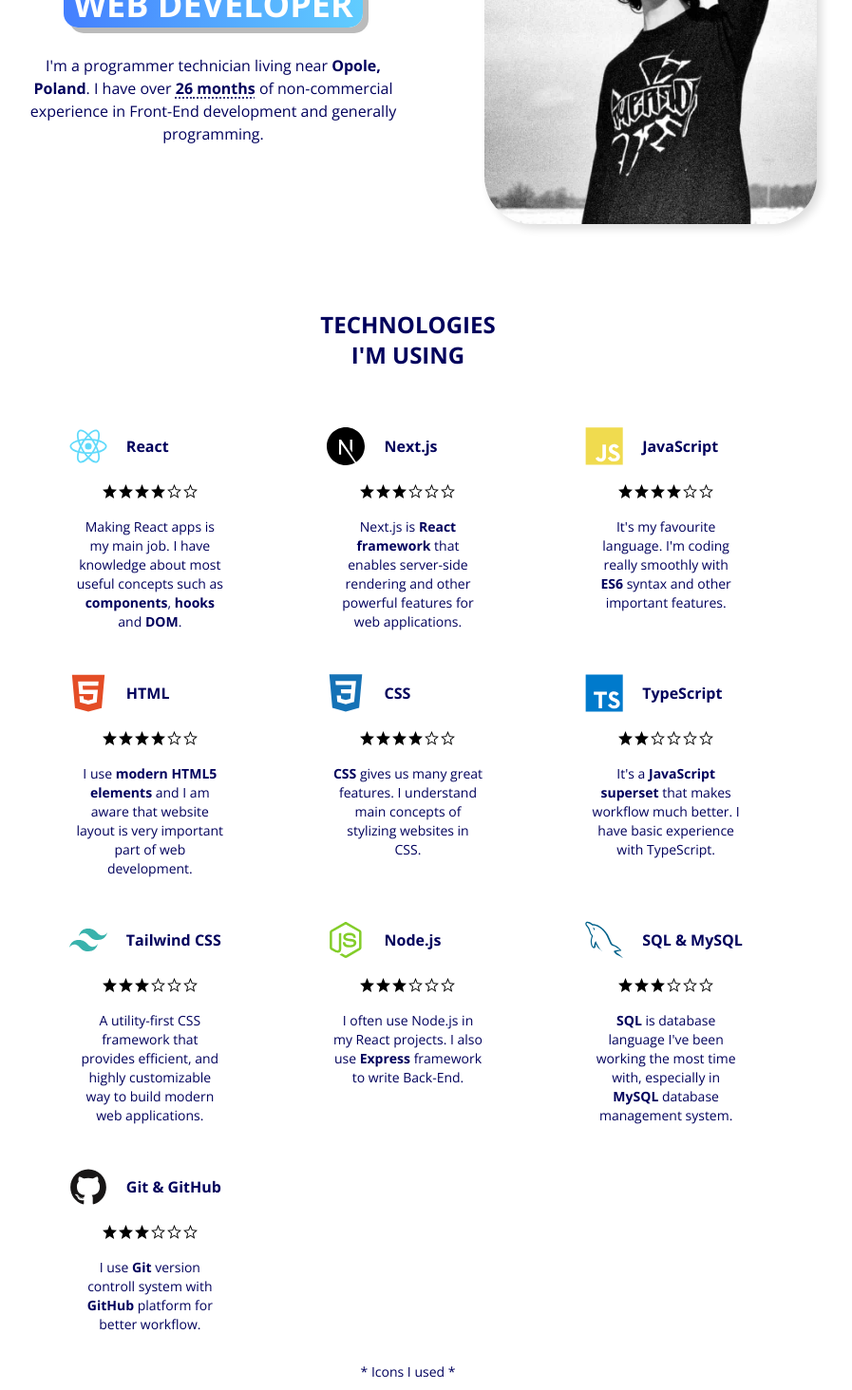
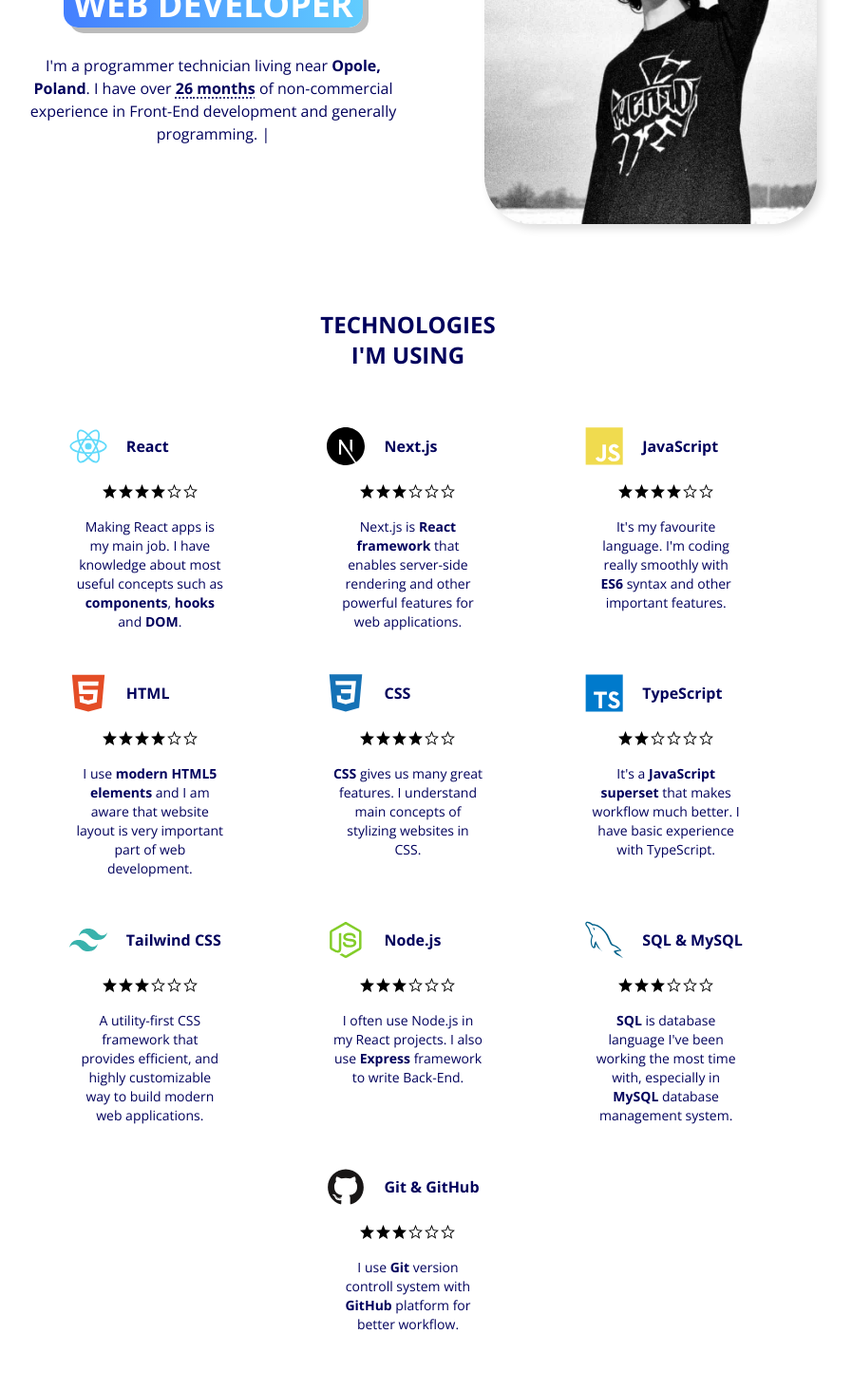
Before and after one commit to wojnet/portfolio-next, a Next.js app: page / in a window 1280 px wide. Shown: the part 340-1804 px from the top of the page at 95% size, without its empty margins (203-1100 px from the left). Built offline with nearby package versions, Linux system fonts and the light colour scheme.

Commit message:
Some small changes

```diff
--- /dev/null
+++ b/src/app/components/BlockCursor.tsx
@@ -0,0 +1,9 @@
+import { FC } from "react";
+
+const BlockCursor: FC = () => {
+    return (
+        <span className="animate-[cursor_1s_linear_infinite]">|</span>
+    );
+}
+
+export default BlockCursor;
--- a/src/app/components/PostTile.tsx
+++ b/src/app/components/PostTile.tsx
@@ -23,6 +23,7 @@ const PostTile: FC<PostTileProps> = ({ title, summary, imageSrc, imageAlt, autho
                     alt={imageAlt}
                     width={0}
                     height={0}
+                    placeholder="blur"
                     className="w-full h-[220px] object-cover rounded-[25px] mb-[20px] shadow-lg transition"
                 />
                 <h3 className="text-center text-[19px] font-bold mb-[15px] leading-[22px] group-hover:text-color-2 transition">{ title }</h3>
--- a/src/app/components/Skill.tsx
+++ b/src/app/components/Skill.tsx
@@ -33,7 +33,7 @@ const Skill: FC<SkillProps> = ({ url, alt, stars, title, description }) => {
     });
 
     return (
-        <div className="w-full max-w-[250px] min-h-[100px] flex flex-col items-center justify-start px-[20px]">
+        <div className="w-full max-w-[250px] min-h-[100px] flex flex-col items-center justify-start last-of-type:col-span-full px-[20px]">
             <div className="h-[80px] flex self-start items-center text-[14px]">
                 <Image
                     src={url}
--- a/src/app/globals.css
+++ b/src/app/globals.css
@@ -11,7 +11,8 @@
     --color-3: #151b0e;
     --color-4: #61cdff;
     --color-5: #ffe692;
-    --backgroundColor: #ffffff;
+    --background-color: #ffffff;
+    --background-color-05: #ffffff88;
     --grayText: #7979b3;
     --gray: #545454;
     --cyan: #6b42ff;
@@ -38,7 +39,7 @@ html {
 body {
   width: 100%;
   min-height: 100vh;
-  background: var(--backgroundColor);
+  background: var(--background-color);
   display: flex;
   flex-direction: column;
   justify-content: flex-start;
@@ -54,7 +55,7 @@ abbr {
   text-shadow: none;
   background: linear-gradient(to right, var(--color-2), var(--color-4));
   box-shadow: 6px 6px 0 #0004;
-  color: var(--backgroundColor);
+  color: var(--background-color);
   padding-inline: 10px;
   border-radius: 15px;
 }
--- a/src/app/page.tsx
+++ b/src/app/page.tsx
@@ -4,6 +4,7 @@ import Link from 'next/link';
 import Project from './components/Project';
 import Skill from './components/Skill';
 import skills from './skills';
+import BlockCursor from './components/BlockCursor';
 
 export default function Home() {
   const startDate = new Date(2021, 8, 25);
@@ -16,7 +17,7 @@ export default function Home() {
             Hi, I&apos;m Wojciech<br /><span className="TextBG mx-[5px]">WEB&nbsp;DEVELOPER</span>
           </h2>
           <p className="max-w-[300px] sm:max-w-[400px] text-sm sm:text-base mt-[15px]">
-          I&apos;m a programmer technician living near <b>Opole, Poland</b>. I have over <b><MonthCounter startDate={startDate} title="Started in April 2021, date calculated by JavaScript" /></b> of non-commercial experience in Front-End development and generally programming.
+          I&apos;m a programmer technician living near <b>Opole, Poland</b>. I have over <b><MonthCounter startDate={startDate} title="Started in April 2021, date calculated by JavaScript" /></b> of non-commercial experience in Front-End development and generally programming. <BlockCursor />
           </p>
         </section>
         <Image src="/images/wojtek.jpg" alt="Wojtek" width={0} height={0} priority sizes="100%" className="w-2/3 max-w-[350px] rounded-[50px] shadow-[5px_5px_10px_#0002]" />
@@ -24,7 +25,7 @@ export default function Home() {
       <h2 className="text-center text-2xl font-bold mb-[30px]">
         TECHNOLOGIES<br />I&apos;M USING
       </h2>
-      <div className="w-full max-w-[1000px] mb-[20px] grid grid-cols-1 justify-items-center sm:grid-cols-2 min-[850px]:grid-cols-3 gap-[25px_15px] justify-center content-center p-[10px_10px] sm:p-[10px_100px]">
+      <div className="w-full max-w-[1000px] grid grid-cols-1 justify-items-center sm:grid-cols-2 min-[850px]:grid-cols-3 gap-[25px_15px] justify-center content-center p-[10px_10px] sm:p-[10px_100px] mb-[50px]">
         { skills.map((skill, index) => <Skill
           key={index}
           url={skill.url}
@@ -34,7 +35,7 @@ export default function Home() {
           description={skill?.description}
         />) }
       </div>
-      <Link className="text-sm mb-[100px]" href="https://github.com/devicons/devicon" target="_blank">* Icons I used *</Link>
+      <Link className="text-sm text-background-color bg-emerald-500 mb-[100px] font-bold border rounded-lg p-[2px_7px] transition hover:text-emerald-500 hover:bg-background-color" href="https://github.com/devicons/devicon" target="_blank">Icons I used</Link>
       <h2 className="text-center text-2xl font-bold mb-[30px]">
         MY PROJECTS
       </h2>
--- a/tailwind.config.ts
+++ b/tailwind.config.ts
@@ -19,11 +19,18 @@ const config: Config = {
         "color-3": "var(--c3)",
         "color-4": "var(--c4)",
         "color-5": "var(--c5)",
-        "background-color": "var(--backgroundColor)",
+        "background-color": "var(--background-color)",
+        "background-color-05": "var(--background-color-05)",
         "gray-text": "var(--grayText)",
         "gray": "var(--gray)",
         "cyan": "var(--cyan)",
         "text-color": "var(--text)"
+      },
+      keyframes: {
+        cursor: {
+          "0%, 30%, 80%, 100%": { opacity: "1" },
+          "50%": { opacity: "0" }
+        }
       }
     },
   },
```
